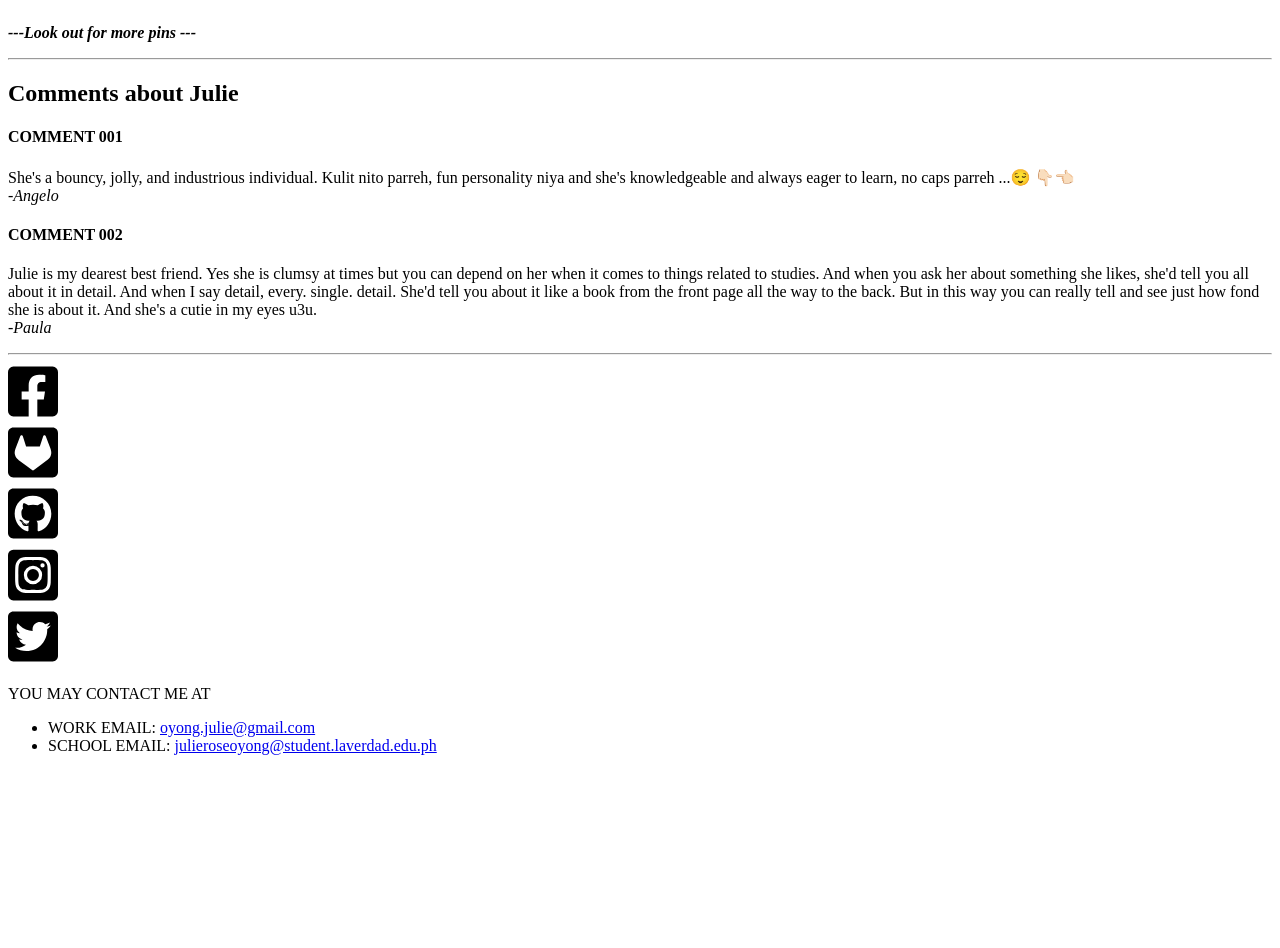
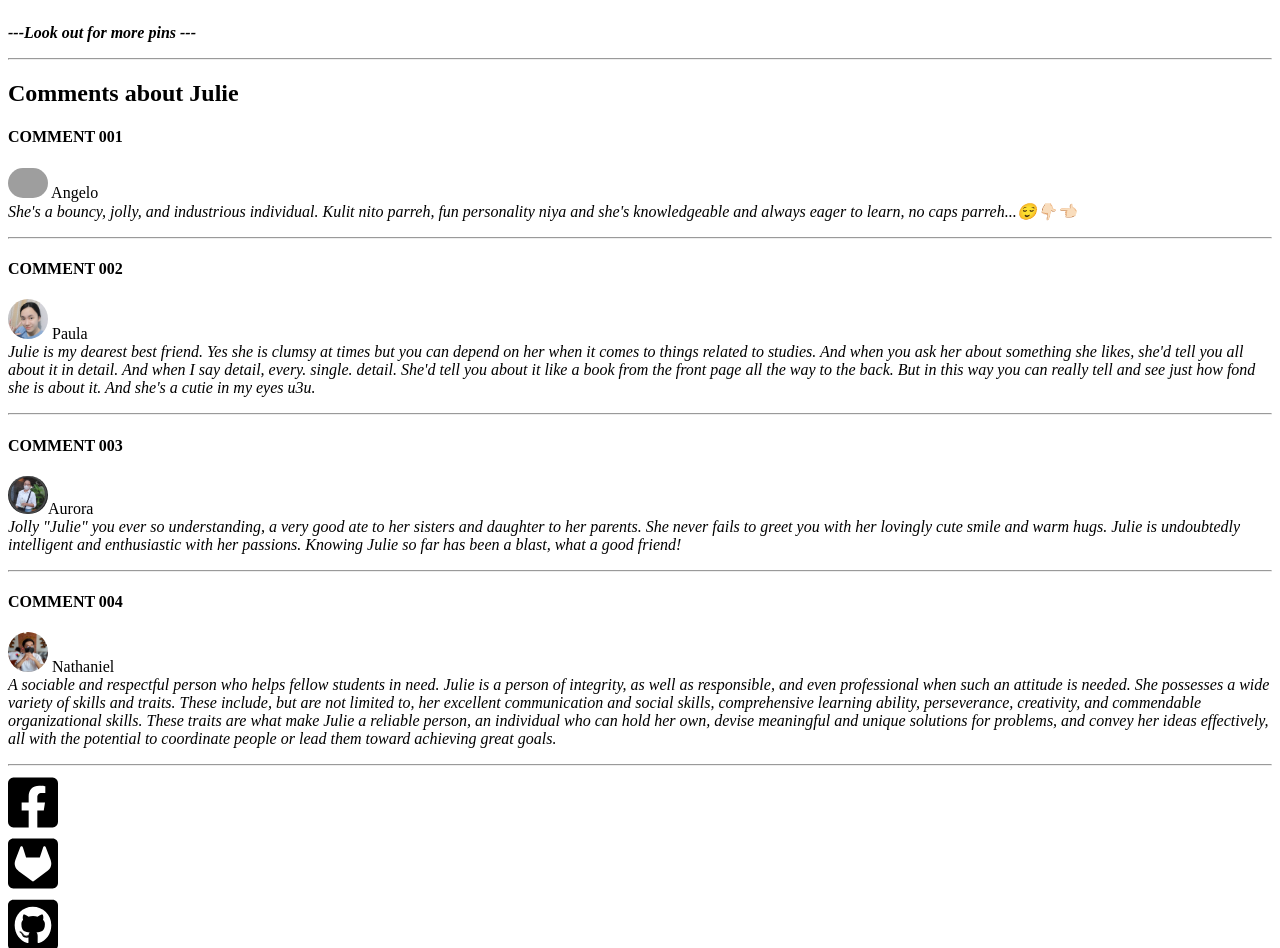
Before and after one commit to Jliee/Portfolio-Website, a plain HTML site: page bulletin.html in a window 1280 px wide. Shown: the part 1660-2608 px from the top of the page. Before the commit the page ends 2431 px from the top, so only its background shows below. Drawn offline with Linux system fonts and the light colour scheme; grey boxes are pictures that could not be loaded.

Commit message:
additional comments, cleaned code formatting

```diff
--- a/bulletin.html
+++ b/bulletin.html
@@ -15,6 +15,13 @@
 
 
  </head>
+<style>
+
+    .comment-icon img{
+        width: 40px;
+        border-radius: 50px;
+    }
+</style>
 
  <body>
 
@@ -42,7 +49,9 @@
          </div>
 
      </nav>
+
      <hr>
+
      <section>
 
         <h1>&lt; More stuff about Julie Rose &gt;</h1>
@@ -65,14 +74,34 @@
         <hr>
         <h2>Comments about Julie</h2>
 
-        <div>
-            <h4>COMMENT 001</h4>
-                <p>She's a bouncy, jolly, and industrious individual. Kulit nito parreh, fun personality niya and she's knowledgeable and always eager to learn, no caps parreh
-                ...😌
-                👇🏻👈🏻 <br> <em>-Angelo</em></p>
-            <h4>COMMENT 002</h4>
-            <p>Julie is my dearest best friend. Yes she is clumsy at times but you can depend on her when it comes to things related to studies. And when you ask her about something she likes, she'd tell you all about it in detail. And when I say detail, every. single. detail. She'd tell you about  it like a book from the front page all the way to the back. But in this way you can really tell and see just how fond she is about it. And she's a cutie in my eyes u3u. <br><em>-Paula</em>
-            </p>
+        <div class="comment-icon">
+
+            <div class="com">
+                <h4>COMMENT 001</h4>
+                    <p><img src="/images/comments-icon/angelo.png" alt="Angelo"> Angelo <br> <em>She's a bouncy, jolly, and industrious individual. Kulit nito parreh, fun personality niya and she's knowledgeable and always eager to learn, no caps parreh...😌👇🏻👈🏻 </em><br></p>
+            </div>
+            <hr>
+            <div class="com">
+                <h4>COMMENT 002</h4>
+                <p> <img src="/images/comments-icon/paula.jpg" alt="Paula"> Paula <br>
+                    <em>Julie is my dearest best friend. Yes she is clumsy at times but you can depend on her when it comes to things related to studies. And when you ask her about something she likes, she'd tell you all about it in detail. And when I say detail, every. single. detail. She'd tell you about  it like a book from the front page all the way to the back. But in this way you can really tell and see just how fond she is about it. And she's a cutie in my eyes u3u. </em> <br>
+                </p>
+            </div>
+            <hr>
+            <div class="com">
+                <h4>COMMENT 003</h4>
+                <p> <img src="/images/comments-icon/au.png" alt="Aurora">Aurora <br> <em>Jolly "Julie" you ever so understanding, a very good ate to her sisters and daughter to her parents. She never fails to greet you with her lovingly cute smile and warm hugs. Julie is undoubtedly intelligent and enthusiastic with her passions.  Knowing Julie so far has been a blast, what a good friend!</em> <br>
+                </p>
+            </div>
+            <hr>
+            <div class="com">
+                <p> <h4> COMMENT 004</h4>
+                    <img src="/images/comments-icon/nathaniel.jpg" alt="nathaniel"> Nathaniel <br>
+                    <em>
+                        A sociable and respectful person who helps fellow students in need. Julie is a person of integrity, as well as responsible, and even professional when such an attitude is needed. She possesses a wide variety of skills and traits. These include, but are not limited to, her excellent communication and social skills, comprehensive learning ability, perseverance, creativity, and commendable organizational skills. These traits are what make Julie a reliable person, an individual who can hold her own, devise meaningful and unique solutions for problems, and convey her ideas effectively, all with the potential to coordinate people or lead them toward achieving great goals.
+                    </em> <br>
+                </p>
+            </div>
         </div>
 
 
```
Also changed, not shown: about-me.html (+4 -3 lines), bio.html (+4 -2 lines), educ.html (+2 -3 lines), images/comments-icon/au.png (added), images/comments-icon/nathaniel.jpg (added), images/comments-icon/paula.jpg (added), 1 other file.
